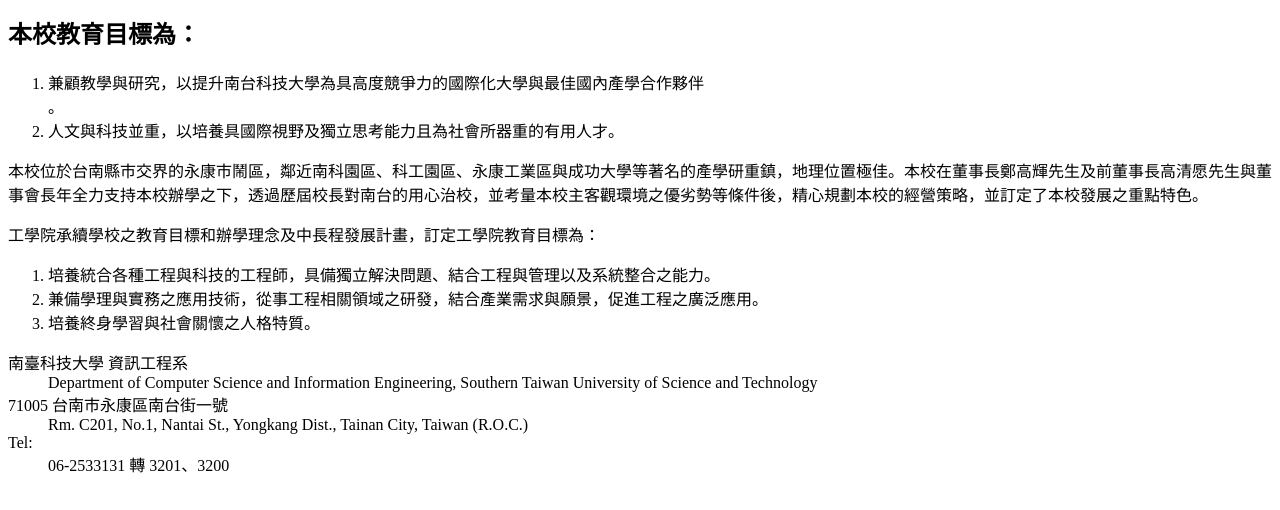
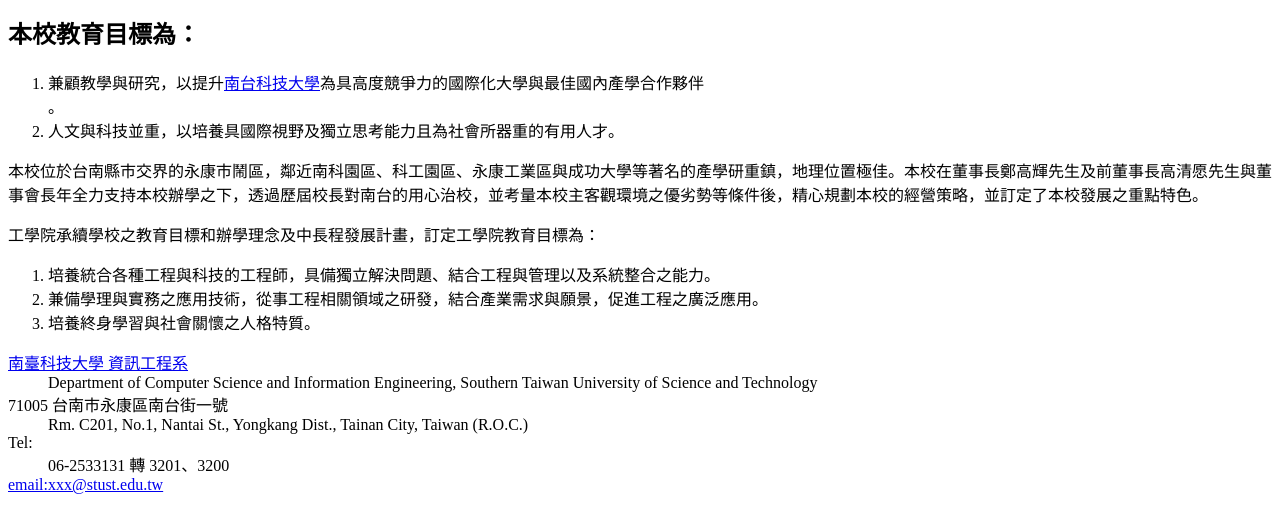
Before and after one commit to aosagi5359/html_and_css_lesson, a plain HTML site: page week5.html in a window 1280 px wide. Shown: the part 414-924 px from the top of the page. Drawn offline with Linux system fonts and the light colour scheme.

Commit message:
Update week5.html

```diff
--- a/week5.html
+++ b/week5.html
@@ -52,7 +52,7 @@
         <h1>校院系之教育目標</h1>
         <h2>本校教育目標為：</h2>
         <ol>
-            <li>兼顧教學與研究，以提升南台科技大學為具高度競爭力的國際化大學與最佳國內產學合作夥伴</li> 。
+            <li>兼顧教學與研究，以提升<a href="https://www.stust.edu.tw/">南台科技大學</a>為具高度競爭力的國際化大學與最佳國內產學合作夥伴</li> 。
             <li>人文與科技並重，以培養具國際視野及獨立思考能力且為社會所器重的有用人才。</li>
         </ol>
 
@@ -79,7 +79,7 @@
 
     <footer>
         <dl>
-            <dt>南臺科技大學 資訊工程系</dt>
+            <dt><a href="https://csie.stust.edu.tw" target="_blank">南臺科技大學 資訊工程系</a> </dt>
             <dd>
                 Department of Computer Science and Information Engineering, Southern Taiwan University of Science and
                 Technology
@@ -88,9 +88,9 @@
             <dd>Rm. C201, No.1, Nantai St., Yongkang Dist., Tainan City, Taiwan (R.O.C.)</dd>
             <dt>Tel:</dt>
             <dd>06-2533131 轉 3201、3200</dd>
+            <a href="mailto://xxx@stust.edu.tw">email:xxx@stust.edu.tw</a>
+
         </dl>
     </footer>
 </body>
-
-
 </html>
```
